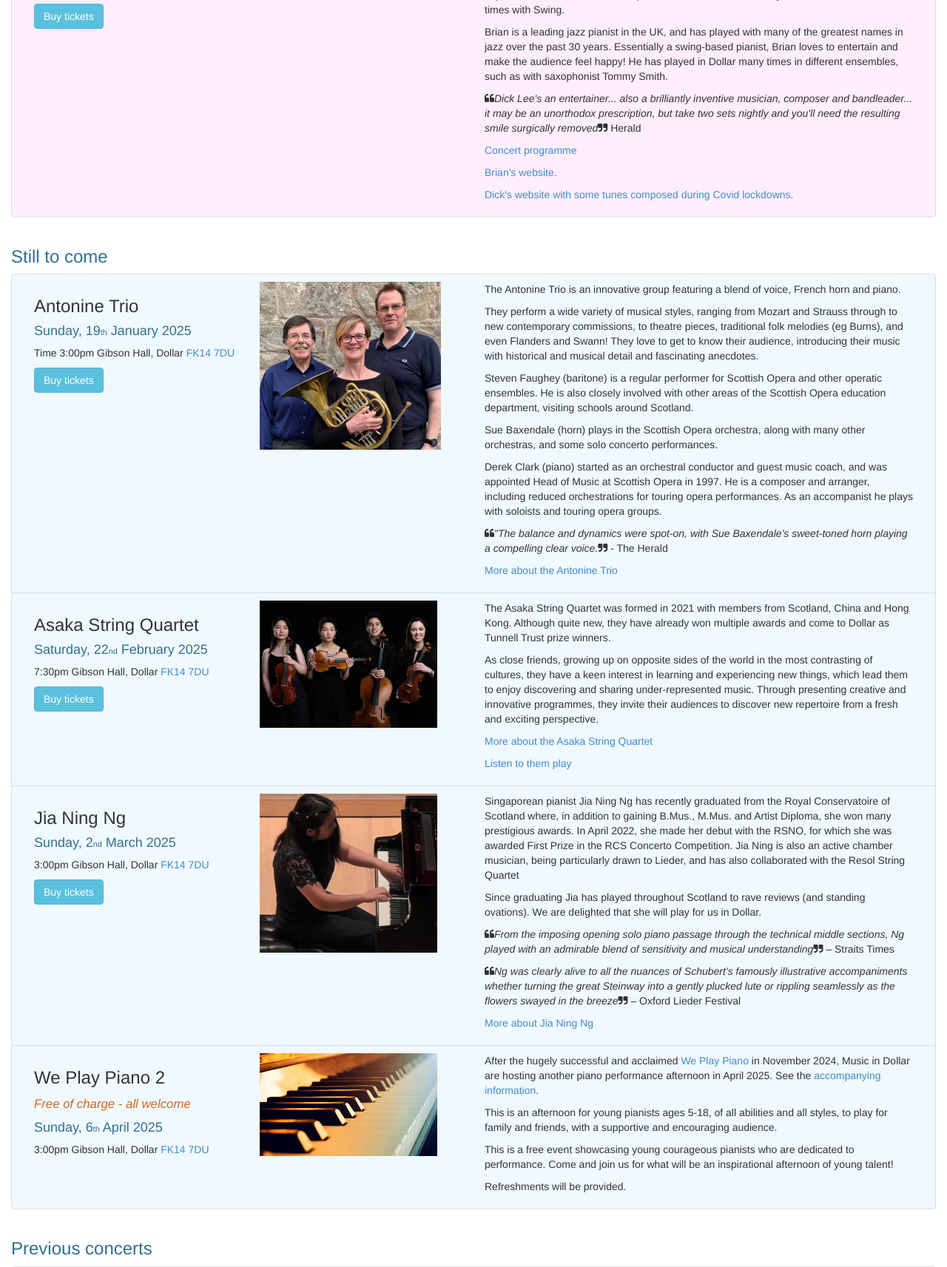
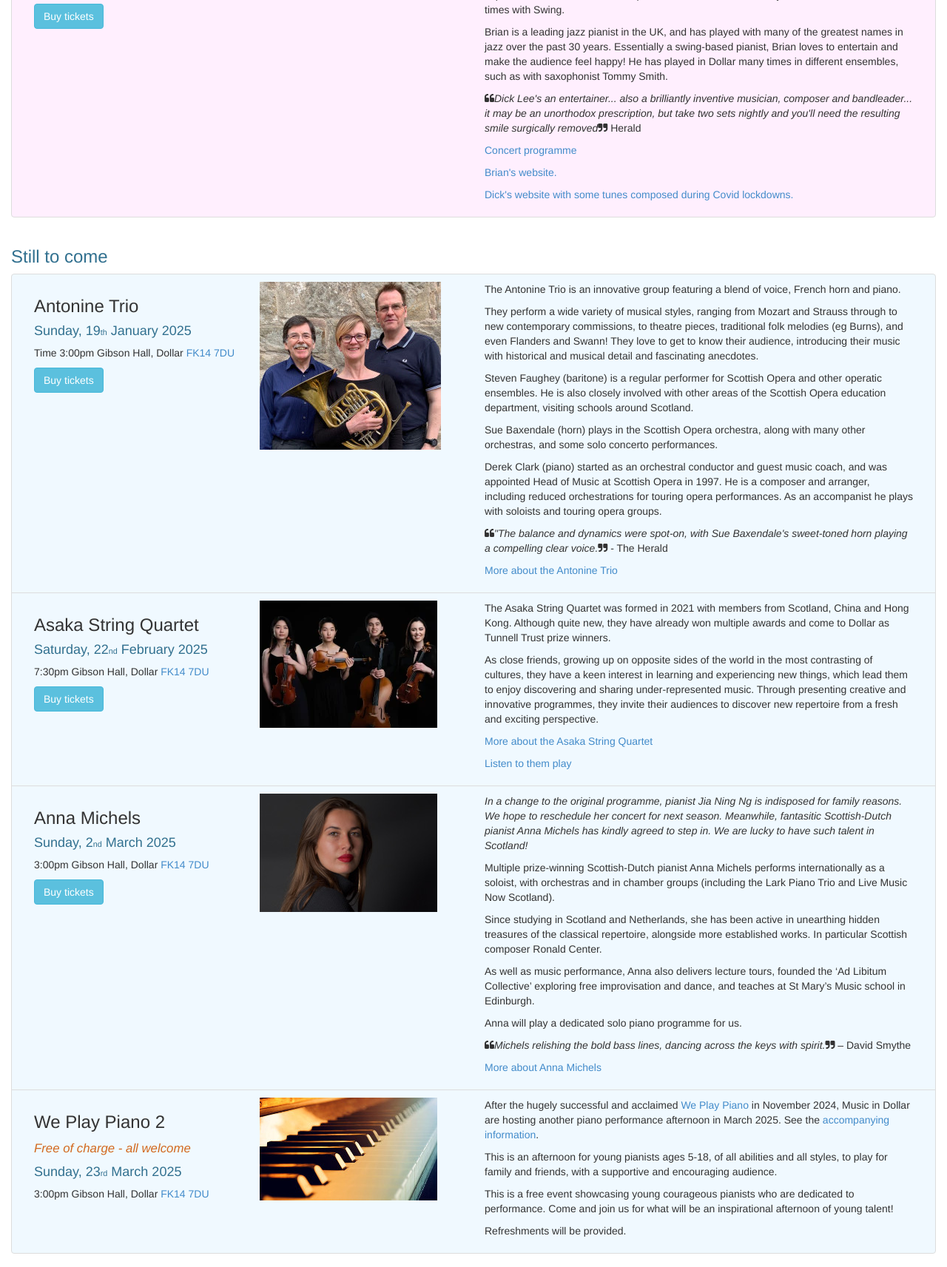
Before and after one commit to musicindollar/dmsweb, a PHP site: page / in a window 1280 px wide. Shown: the part 1156-2869 px from the top of the page at 74% size. Run offline with PHP 8.4, Linux system fonts and the light colour scheme.

Commit message:
anna michels replaces jia ning ng

```diff
--- a/index.php
+++ b/index.php
@@ -45,7 +45,7 @@ htmlHead($title);
                         <!--                            so treat friends and family to a free concert.-->
                         <!--                        </p>-->
                         <p><span class="fa fa-calendar-o"></span> By popular demand Mavy has organised another <a
-                                    href="#WePlayPiano2">We Play Piano</a> afternoon for young people, next April.
+                                    href="#WePlayPiano2">We Play Piano</a> afternoon for young people, next March.
                             The November 24 event was inspirational, so make a note in your diary for this next one!
                         </p>
                         <p><span class="fa fa-smile-o"></span> <a href="#ComeAndSing">Come And Sing</a> was a lot of fun,
@@ -333,9 +333,56 @@ htmlHead($title);
                     </div>
                 </li>
 
+<!--                <li class="clearfix list-group-item dms-list-item" id="JiaNingNg">-->
+<!--                    <div class="col-sm-3">-->
+<!--                        <h3>Jia Ning Ng</h3>-->
+<!--                        <h4 class="text-info">-->
+<!--                            Sunday, 2<span class="subscript">nd</span> March 2025-->
+<!--                        </h4>-->
+<!--                        <p>3:00pm Gibson Hall, Dollar <a-->
+<!--                                    href="https://www.google.co.uk/maps/place/Dollar+Academy/@56.1652588,-3.6761852,17z/data=!3m1!4b1!4m5!3m4!1s0x48862aa7490a4397:0x8adbca915a555cda!8m2!3d56.1652588!4d-3.6739965">FK14-->
+<!--                                7DU</a></p>-->
+<!--                        <p>Pre-concert performance from 2:45pm</p>-->
+<!--                        <div id="buyticket-jianingng">-->
+<!--                            <a type="button" class="btn btn-info btn-blocks"-->
+<!--                               href="https://www.wegottickets.com/event/631334/"-->
+<!--                               target="_blank">Buy tickets</a>-->
+<!--                            <p></p>-->
+<!--                        </div>-->
+<!--                    </div>-->
+<!--                    <div class="col-sm-3">-->
+<!--                        <img src="/image/2425/JiaNingNg-1-240.jpg" alt="Image of Jia Ning Ng"/>-->
+<!--                    </div>-->
+<!--                    <div class="col-sm-6">-->
+<!--                        <p>Singaporean pianist Jia Ning Ng has recently graduated from the Royal Conservatoire of-->
+<!--                            Scotland where,-->
+<!--                            in addition to gaining B.Mus., M.Mus. and Artist Diploma, she won many prestigious awards.-->
+<!--                            In April 2022, she made her debut with the RSNO, for which she was awarded First Prize in-->
+<!--                            the-->
+<!--                            RCS Concerto Competition. Jia Ning is also an active chamber musician, being particularly-->
+<!--                            drawn to Lieder, and has also collaborated with the Resol String Quartet</p>-->
+<!--                        <p>Since graduating Jia has played throughout Scotland to rave reviews (and standing ovations).-->
+<!--                            We are delighted that she will play for us in Dollar.</p>-->
+<!--                        <p><span class="fa fa-quote-left"></span><i>From the imposing opening solo piano passage through-->
+<!--                                the technical middle sections,-->
+<!--                                Ng played with an admirable blend of sensitivity and musical understanding</i><span-->
+<!--                                    class="fa fa-quote-right"></span> – Straits Times</p>-->
+<!--                        <p><span class="fa fa-quote-left"></span><i>Ng was clearly alive to all the nuances of-->
+<!--                                Schubert’s famously illustrative accompaniments-->
+<!--                                whether turning the great Steinway into a gently plucked lute or rippling seamlessly-->
+<!--                                as the flowers swayed in the breeze</i><span class="fa fa-quote-right"></span> – Oxford-->
+<!--                            Lieder Festival</p>-->
+<!--                                                <p><a href="/season/2425/Programme-250302-JiaNingNg"-->
+<!--                                                      target="_blank">Concert programme</a></p>-->
+<!--                        <p><a href="https://oxfordsong.org/artist/jia-ning-ng"-->
+<!--                              target="_blank">More about Jia Ning Ng</a>-->
+<!--                        </p>-->
+<!--                    </div>-->
+<!--                </li>-->
+
                 <li class="clearfix list-group-item dms-list-item" id="JiaNingNg">
                     <div class="col-sm-3">
-                        <h3>Jia Ning Ng</h3>
+                        <h3>Anna Michels</h3>
                         <h4 class="text-info">
                             Sunday, 2<span class="subscript">nd</span> March 2025
                         </h4>
@@ -343,7 +390,7 @@ htmlHead($title);
                                     href="https://www.google.co.uk/maps/place/Dollar+Academy/@56.1652588,-3.6761852,17z/data=!3m1!4b1!4m5!3m4!1s0x48862aa7490a4397:0x8adbca915a555cda!8m2!3d56.1652588!4d-3.6739965">FK14
                                 7DU</a></p>
                         <!--                        <p>Pre-concert performance from 2:45pm</p>-->
-                        <div id="buyticket-jianingng">
+                        <div id="buyticket-annamichels">
                             <a type="button" class="btn btn-info btn-blocks"
                                href="https://www.wegottickets.com/event/631334/"
                                target="_blank">Buy tickets</a>
@@ -351,31 +398,26 @@ htmlHead($title);
                         </div>
                     </div>
                     <div class="col-sm-3">
-                        <img src="/image/2425/JiaNingNg-1-240.jpg" alt="Image of Jia Ning Ng"/>
+                        <img src="/image/2425/annamichels1-240.jpeg" alt="Image of Anna Michels"/>
                     </div>
                     <div class="col-sm-6">
-                        <p>Singaporean pianist Jia Ning Ng has recently graduated from the Royal Conservatoire of
-                            Scotland where,
-                            in addition to gaining B.Mus., M.Mus. and Artist Diploma, she won many prestigious awards.
-                            In April 2022, she made her debut with the RSNO, for which she was awarded First Prize in
-                            the
-                            RCS Concerto Competition. Jia Ning is also an active chamber musician, being particularly
-                            drawn to Lieder, and has also collaborated with the Resol String Quartet</p>
-                        <p>Since graduating Jia has played throughout Scotland to rave reviews (and standing ovations).
-                            We are delighted that she will play for us in Dollar.</p>
-                        <p><span class="fa fa-quote-left"></span><i>From the imposing opening solo piano passage through
-                                the technical middle sections,
-                                Ng played with an admirable blend of sensitivity and musical understanding</i><span
-                                    class="fa fa-quote-right"></span> – Straits Times</p>
-                        <p><span class="fa fa-quote-left"></span><i>Ng was clearly alive to all the nuances of
-                                Schubert’s famously illustrative accompaniments
-                                whether turning the great Steinway into a gently plucked lute or rippling seamlessly
-                                as the flowers swayed in the breeze</i><span class="fa fa-quote-right"></span> – Oxford
-                            Lieder Festival</p>
+                        <p><i>In a change to the original programme, pianist Jia Ning Ng is indisposed for family reasons.
+                                We hope to reschedule her concert for next season.
+                                Meanwhile, fantasitic Scottish-Dutch pianist Anna Michels has kindly agreed to step in.
+                                We are lucky to have such talent in Scotland!</i></p>
+                        <p>Multiple prize-winning Scottish-Dutch pianist Anna Michels performs internationally as a soloist,
+                            with orchestras and in chamber groups (including the Lark Piano Trio and Live Music Now Scotland).</p>
+                        <p>Since studying in Scotland and Netherlands, she has been active in unearthing hidden treasures of the classical repertoire,
+                            alongside more established works. In particular Scottish composer Ronald Center.</p>
+                        <p>As well as music performance, Anna also delivers lecture tours, founded the ‘Ad Libitum Collective’
+                            exploring free improvisation and dance, and teaches at St Mary’s Music school in Edinburgh.</p>
+                        <p>Anna will play a dedicated solo piano programme for us.</p>
+                        <p><span class="fa fa-quote-left"></span><i>Michels relishing the bold bass lines, dancing across the keys with spirit.</i><span
+                                    class="fa fa-quote-right"></span> – David Smythe</p>
                         <!--                        <p><a href="/season/2425/Programme-250302-JiaNingNg"-->
                         <!--                              target="_blank">Concert programme</a></p>-->
-                        <p><a href="https://oxfordsong.org/artist/jia-ning-ng"
-                              target="_blank">More about Jia Ning Ng</a>
+                        <p><a href="https://www.annamichelspiano.com/"
+                              target="_blank">More about Anna Michels</a>
                         </p>
                     </div>
                 </li>
@@ -385,7 +427,7 @@ htmlHead($title);
                         <h3>We Play Piano 2</h3>
                         <p class="specialhilite italic">Free of charge - all welcome</p>
                         <h4 class="text-info">
-                            Sunday, 6<span class="subscript">th</span> April 2025
+                            Sunday, 23<span class="subscript">rd</span> March 2025
                         </h4>
                         <p>3:00pm Gibson Hall, Dollar <a
                                     href="https://www.google.co.uk/maps/place/Dollar+Academy/@56.1652588,-3.6761852,17z/data=!3m1!4b1!4m5!3m4!1s0x48862aa7490a4397:0x8adbca915a555cda!8m2!3d56.1652588!4d-3.6739965">FK14
@@ -403,7 +445,7 @@ htmlHead($title);
                     <div class="col-sm-6">
                         <p>After the hugely successful and acclaimed <a href="#WePlayPiano1">We Play Piano</a> in
                             November 2024,
-                            Music in Dollar are hosting another piano performance afternoon in April 2025.
+                            Music in Dollar are hosting another piano performance afternoon in March 2025.
                             See the <!-- <a href="season/2324/weplay-piano-poster.png.pdf"
                                                                target="_blank">poster</a>
                             and --> <a href="season/2324/WEPLAYPIANO-info.pdf" target="_blank">accompanying
```
Also changed, not shown: image/2425/annamichels1-240.jpeg (added).
